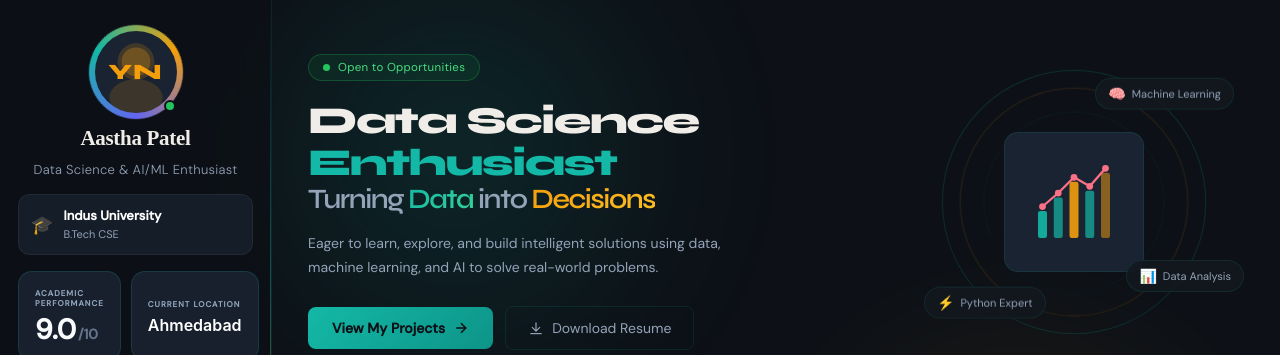
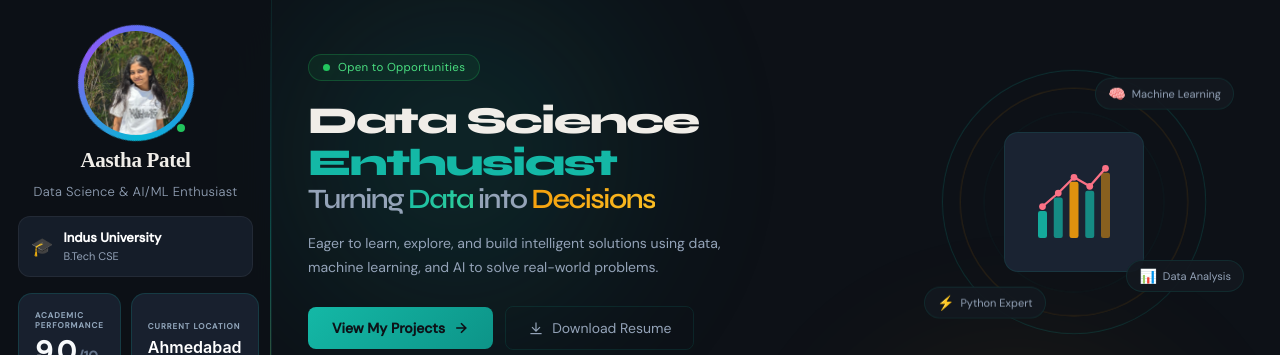
Before and after one commit to aasthhapatel/AASTHA-PORTFOLIO, a plain HTML site: page index.html in a window 1280 px wide. Shown: the top 355 px of the page. Drawn offline with Linux system fonts and the light colour scheme; files whose address does not match are found by name.

Commit message:
photo updated

```diff
--- a/css/style.css
+++ b/css/style.css
@@ -181,8 +181,8 @@ body {
 
 .avatar-ring {
   position: relative;
-  width: 88px;
-  height: 88px;
+  width: 110px;
+  height: 110px;
 }
 
 .avatar-ring::before {
@@ -190,7 +190,12 @@ body {
   position: absolute;
   inset: -3px;
   border-radius: 50%;
-  background: conic-gradient(var(--accent-teal), var(--accent-amber), #6366f1, var(--accent-teal));
+ background: conic-gradient(
+        #8B5CF6,
+        #3B82F6,
+        #06B6D4,
+        #8B5CF6
+    );
   animation: ringRotate 6s linear infinite;
   z-index: 0;
 }
@@ -201,23 +206,20 @@ body {
   }
 }
 
-.avatar-img {
-  position: absolute;
-  inset: 3px;
-  border-radius: 50%;
-  background: var(--bg-card);
-  display: flex;
-  align-items: center;
-  justify-content: center;
-  overflow: hidden;
-  z-index: 1;
+.avatar-img{
+    position:absolute;
+    inset:3px;
+    border-radius:50%;
+    overflow:hidden;
 }
 
-.avatar-img svg {
-  position: absolute;
-  width: 100%;
-  height: 100%;
-  opacity: 0.6;
+.avatar-img img{
+    width:100%;
+    height:100%;
+    object-fit:cover;
+    display:block;
+    border-radius:50%;
+    transform:scale(1.8);
 }
 
 .avatar-initials {
--- a/index.html
+++ b/index.html
@@ -30,12 +30,7 @@
         <div class="profile-block">
           <div class="avatar-ring">
             <div class="avatar-img">
-              <svg viewBox="0 0 80 80" fill="none" xmlns="http://www.w3.org/2000/svg">
-                <circle cx="40" cy="30" r="18" fill="var(--accent-amber)" opacity="0.3" />
-                <circle cx="40" cy="30" r="14" fill="var(--accent-amber)" opacity="0.5" />
-                <ellipse cx="40" cy="65" rx="26" ry="18" fill="var(--accent-amber)" opacity="0.25" />
-              </svg>
-              <span class="avatar-initials">YN</span>
+              <img src="assests/profile.jpeg" alt="Aastha Patel">
             </div>
             <div class="online-dot"></div>
           </div>
@@ -69,14 +64,15 @@
 
         <!-- Social Links -->
         <div class="social-row">
-          <a href="https://github.com/aasthhapatel" target="_blank"  rel="noopener noreferrer" class="social-btn" title="GitHub">
+          <a href="https://github.com/aasthhapatel" target="_blank" rel="noopener noreferrer" class="social-btn"
+            title="GitHub">
             <svg viewBox="0 0 24 24" fill="currentColor">
               <path
                 d="M12 2C6.477 2 2 6.484 2 12.017c0 4.425 2.865 8.18 6.839 9.504.5.092.682-.217.682-.483 0-.237-.008-.868-.013-1.703-2.782.605-3.369-1.343-3.369-1.343-.454-1.158-1.11-1.466-1.11-1.466-.908-.62.069-.608.069-.608 1.003.07 1.531 1.032 1.531 1.032.892 1.53 2.341 1.088 2.91.832.092-.647.35-1.088.636-1.338-2.22-.253-4.555-1.113-4.555-4.951 0-1.093.39-1.988 1.029-2.688-.103-.253-.446-1.272.098-2.65 0 0 .84-.27 2.75 1.026A9.564 9.564 0 0112 6.844c.85.004 1.705.115 2.504.337 1.909-1.296 2.747-1.027 2.747-1.027.546 1.379.202 2.398.1 2.651.64.7 1.028 1.595 1.028 2.688 0 3.848-2.339 4.695-4.566 4.943.359.309.678.92.678 1.855 0 1.338-.012 2.419-.012 2.747 0 .268.18.58.688.482A10.019 10.019 0 0022 12.017C22 6.484 17.522 2 12 2z" />
             </svg>
             GitHub
           </a>
-          <a href="https://www.linkedin.com/in/aastha-patel-17b05224b/"  target="_blank" rel="noopener noreferrer"
+          <a href="https://www.linkedin.com/in/aastha-patel-17b05224b/" target="_blank" rel="noopener noreferrer"
             class="social-btn social-btn--li" title="LinkedIn">
             <svg viewBox="0 0 24 24" fill="currentColor">
               <path
```
Also changed, not shown: assests/profile.jpeg (added). Lines whose indentation alone changed are shown as unchanged.
